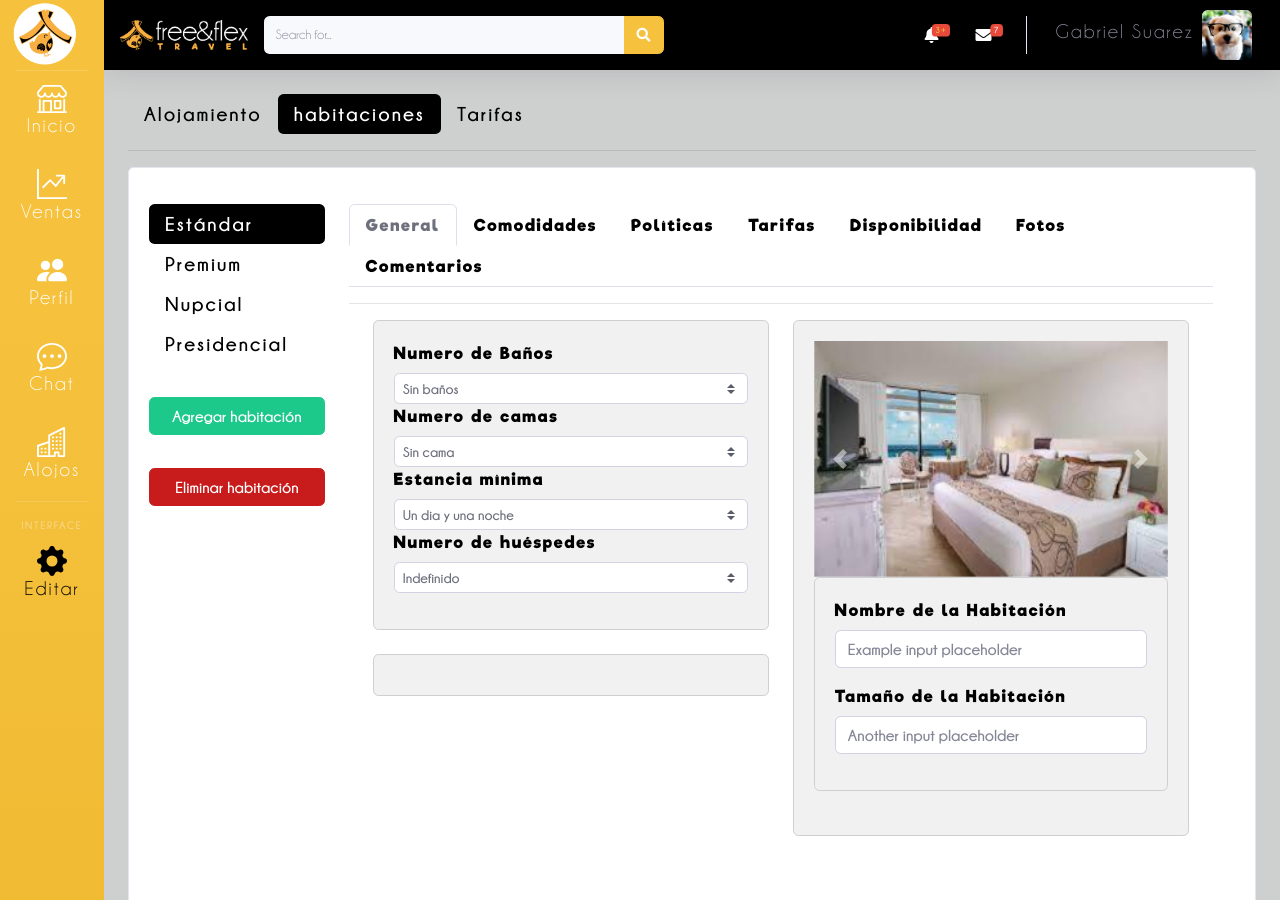
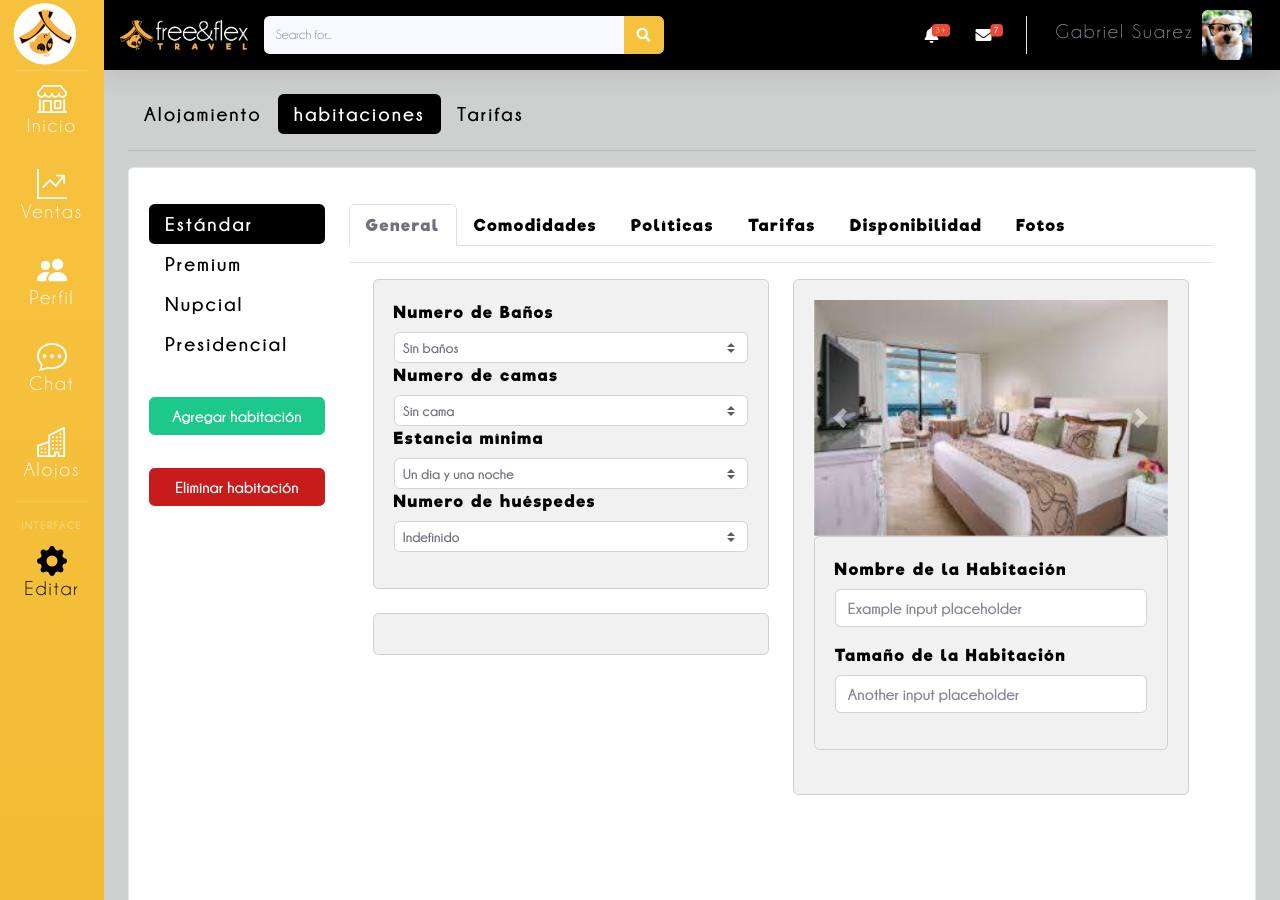
Before and after one commit to CodericDev/FreeFlexNew, a Jekyll site: the page built from habitaciones.html, in a window 1280 px wide and 900 px high. Built offline with Jekyll 4.4.1, drawn with Linux system fonts in a browser that asks for light colours.

Commit message:
que hice

```diff
--- a/_includes/habitaciones/tab-comentarios.html
+++ /dev/null
@@ -1,105 +0,0 @@
-
-<div class="card mb-4 py-3">
-    <div class="card-body">
-      <div class="row">
-        <div class="col-2">
-
-          <img src="img/perfil5.jpg" class="rounded-circle" width="100px" height="100px">
-
-        </div>
-        <div class="col-10">
-          <h4><span class="badge badge-success float-right">Nuevo</span></h4>
-          <div class="h5"><a class="miclase">Andy Smith -</a>27 December 2018</div>
-            <div><a class="bold">Artículo del listado::</a> Hotel Premium Plaza</div>
-
-            <hr class="sidebar-divider">
-
-            <div><a class="bold">Había reservado por Booking para dos noches, porque iba en plan de
-              trabajo hasta el sábado. Pero por las circunstancias de confinamiento  ordenadas
-              por la autoridad competente y causadas por la prevención al COVID-19,
-              tuve que salir un día antes.Quién me realizó el CHECK OUT no hizo
-              referencia alguna al tema del prepago ya hecho y que obviamente ya
-              no utilizaría (por mera cortesía ha debido decir algo), no ofreció
-              ni un tinto y tampocoooo me dió factura...
-              Quiero mucho este hotel, pero este detalle "me bajó el carriel"...</a></div>
-
-              <div class="dropdown show float-right">
-                <a class="btn btn-secondary dropdown-toggle bold" href="#" role="button" id="dropdownMenuLink" data-toggle="dropdown" aria-haspopup="true" aria-expanded="false">
-                  Administrar
-                </a>
-
-                <div class="dropdown-menu" aria-labelledby="dropdownMenuLink">
-                  <a class="dropdown-item rojo" href="#">Borrar</a>
-                  <a class="dropdown-item verde" href="#">Editar</a>
-                </div>
-            </div>
-        </div>
-    </div>
-  </div>
-  </div>
-
-  <div class="card mb-4 py-3">
-    <div class="card-body">
-      <div class="row">
-        <div class="col-2">
-
-          <img src="img/perfil3.jpg" class="rounded-circle" width="100px" height="100px">
-
-        </div>
-        <div class="col-10">
-          <h4><span class="badge badge-success float-right">Nuevo</span></h4>
-          <div class="h5"><a class="miclase">Andy Smith -</a>27 December 2018</div>
-            <div><a class="bold">Artículo del listado::</a> Hotel Premium Plaza</div>
-
-            <hr class="sidebar-divider">
-
-            <div><a class="bold">Un solo ascensor en funcionamiento y son más de 10 pisos.
-               El desayuno es horrible, muy descuidadamente preparado y con pan blanco tajado .</a></div>
-
-              <div class="dropdown show float-right">
-                <a class="btn btn-secondary dropdown-toggle bold" href="#" role="button" id="dropdownMenuLink" data-toggle="dropdown" aria-haspopup="true" aria-expanded="false">
-                  Administrar
-                </a>
-
-                <div class="dropdown-menu" aria-labelledby="dropdownMenuLink">
-                  <a class="dropdown-item rojo" href="#">Borrar</a>
-                  <a class="dropdown-item verde" href="#">Editar</a>
-                </div>
-            </div>
-        </div>
-    </div>
-  </div>
-  </div>
-
-  <div class="card mb-4 py-3">
-    <div class="card-body">
-      <div class="row">
-        <div class="col-2">
-
-          <img src="img/perfil2.jpg" class="rounded-circle" width="100px" height="100px">
-
-        </div>
-        <div class="col-10">
-          <h4><span class="badge badge-success float-right">Nuevo</span></h4>
-          <div class="h5"><a class="miclase">Andy Smith -</a>27 December 2018</div>
-            <div><a class="bold">Artículo del listado::</a> Hotel Premium Plaza</div>
-
-            <hr class="sidebar-divider">
-
-            <div><a class="bold">Muy confortable y aseado hotel. ubicación excelente , centrica, cerca de todo.
-              excelente servicio, personal muy amable y atenta.</a></div>
-
-              <div class="dropdown show float-right">
-                <a class="btn btn-secondary dropdown-toggle bold" href="#" role="button" id="dropdownMenuLink" data-toggle="dropdown" aria-haspopup="true" aria-expanded="false">
-                  Administrar
-                </a>
-
-                <div class="dropdown-menu" aria-labelledby="dropdownMenuLink">
-                  <a class="dropdown-item rojo" href="#">Borrar</a>
-                  <a class="dropdown-item verde" href="#">Editar</a>
-                </div>
-            </div>
-        </div>
-    </div>
-  </div>
-  </div>
--- a/habitaciones.html
+++ b/habitaciones.html
@@ -124,10 +124,6 @@
                           <a class="nav-link miclase" id="fotos-tab" data-toggle="tab" href="#fotos" role="tab" aria-controls="fotos" aria-selected="false">Fotos</a>
                         </li>
 
-                        <li class="nav-item">
-                          <a class="nav-link miclase" id="comentarios-tab" data-toggle="tab" href="#comentarios" role="tab" aria-controls="comentarios" aria-selected="false">Comentarios</a>
-                        </li>
-
                       </ul>
                       <div class="tab-content " id="myTabContent">
                         <div class="tab-pane fade show active" id="general" role="tabpanel" aria-labelledby="general-tab">{%- include habitaciones/tab-general.html -%}</div>
@@ -136,7 +132,6 @@
                         <div class="tab-pane fade" id="tarifas" role="tabpanel" aria-labelledby="tarifas-tab">{%- include habitaciones/tab-tarifas.html -%}</div>
                         <div class="tab-pane fade" id="disponibilidad" role="tabpanel" aria-labelledby="disponibilidad-tab">{%- include habitaciones/tab-disponibilidad.html -%}</div>
                         <div class="tab-pane fade" id="fotos" role="tabpanel" aria-labelledby="fotos-tab">{%- include habitaciones/tab-fotos.html -%}</div>
-                        <div class="tab-pane fade" id="comentarios" role="tabpanel" aria-labelledby="comentarios-tab">{%- include habitaciones/tab-comentarios.html -%}</div>
                       </div>
 
                 </div>
```
